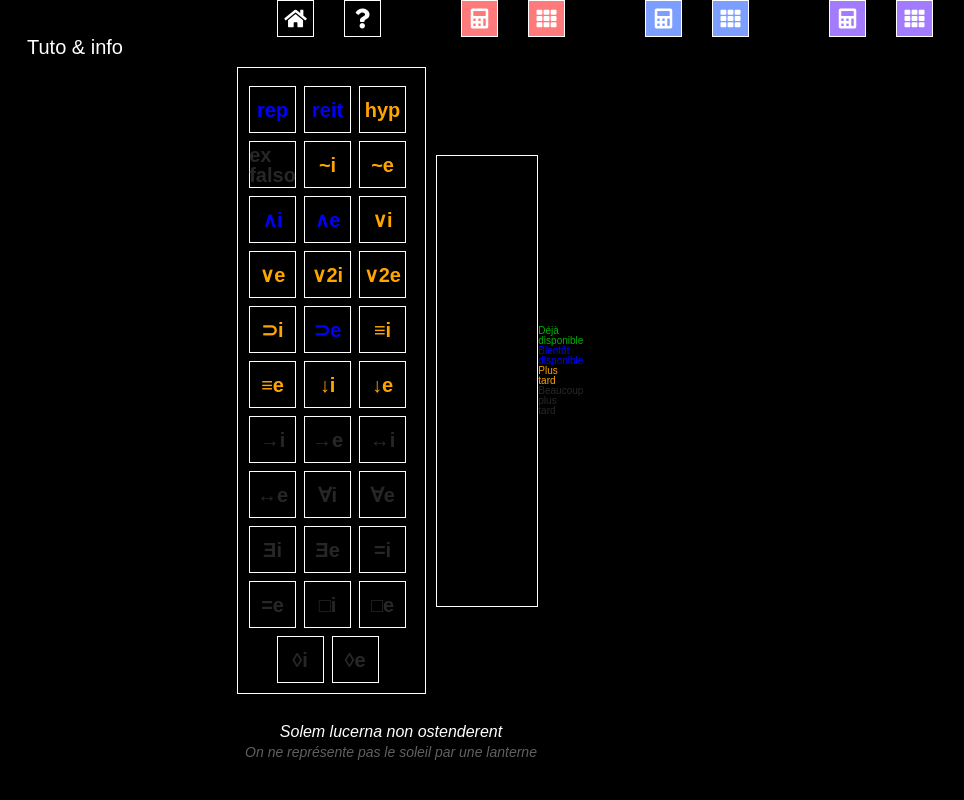
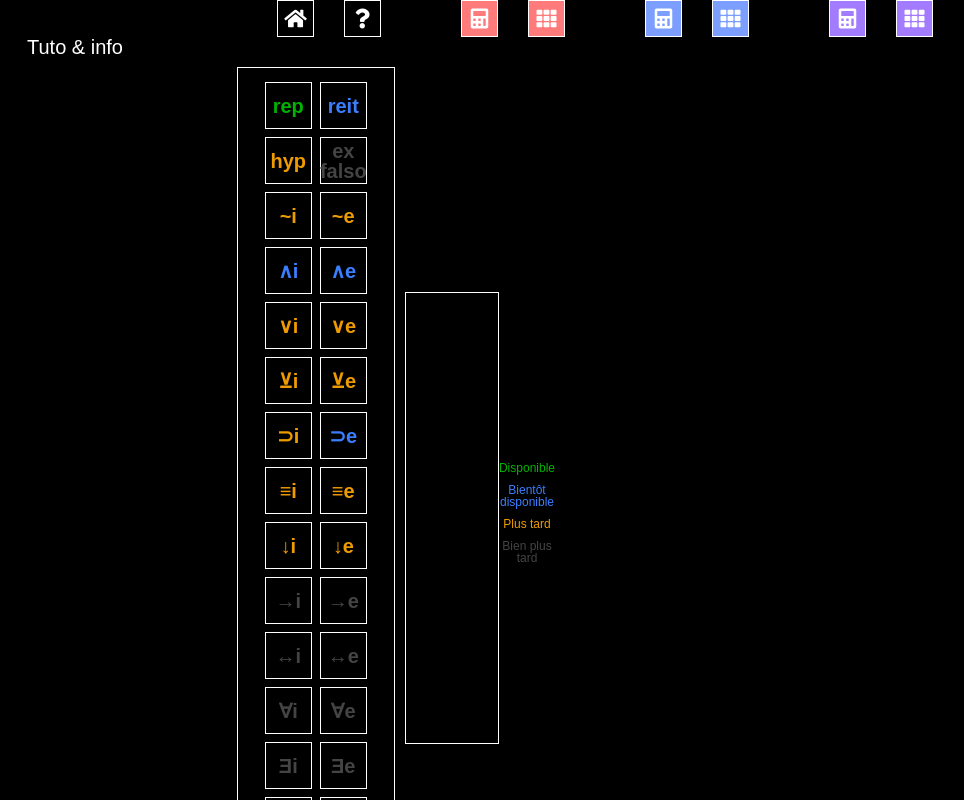
Before and after one commit to muleet/deducteurlogique, a React (Create React App) app: page /tuto in a window 1280 px wide. Shown: the top 800 px of the page, without its empty margins (249-1213 px from the left). Built offline with nearby package versions, Linux system fonts and the light colour scheme.

Commit message:
maj pour les règles

```diff
--- a/src/components/Calcul Tools/ButtonRuleMaker.js
+++ b/src/components/Calcul Tools/ButtonRuleMaker.js
@@ -15,6 +15,8 @@ class ButtonRuleMaker extends Component {
       "∧e",
       "∨i",
       "∨e",
+      "⊻i",
+      "⊻e",
       "⊃i",
       "⊃e",
       "≡i",
--- a/src/components/Calcul Tools/Deducer.js
+++ b/src/components/Calcul Tools/Deducer.js
@@ -131,9 +131,15 @@ class Deducer extends Component {
 
   componentWillReceiveProps(nextProps) {
     // fonction qui se fait à chaque fois qu'on navigue vers la page actuelle (on part de CalculDesProps pour arriver à CalculDesProps)
-    this.setState({
-      currentExercise: Exercises[Number(nextProps.exerciseNumber - 1)]
-    });
+    // Elle permet de changer de numéro d'exercice (sans recharger la page)
+    if (
+      this.props.exerciseNumber > 1 ||
+      this.props.exerciseNumber < Exercises.length
+    ) {
+      this.setState({
+        currentExercise: Exercises[Number(nextProps.exerciseNumber - 1)]
+      });
+    }
   }
 }
 
--- a/src/components/ShowInfoRules.js
+++ b/src/components/ShowInfoRules.js
@@ -32,15 +32,13 @@ class ShowInfoRules extends Component {
   makeLegendAboutColorRule() {
     const LegendAboutColorRule = (
       <Fragment>
-        <li className="yes-available-rule legend-example">
-          {"Déjà disponible"}
-        </li>
+        <li className="yes-available-rule legend-example">{"Disponible"}</li>
         <li className="soon-available-rule legend-example">
           {"Bientôt disponible"}
         </li>
         <li className="later-available-rule legend-example">{"Plus tard"}</li>
         <li className="maybenever-available-rule legend-example">
-          {"Beaucoup plus tard"}
+          {"Bien plus tard"}
         </li>
       </Fragment>
     );
@@ -64,8 +62,7 @@ class ShowInfoRules extends Component {
           style={{
             display: "flex",
             textAlign: "start",
-            fontWeight: "bold",
-            marginBottom: "10px"
+            fontWeight: "bold"
           }}
         >
           Rule {numRule + 1} : {Rules[numRule].name}
@@ -79,12 +76,34 @@ class ShowInfoRules extends Component {
       <Fragment>{Rules[numRule].verbalDescription}</Fragment>
     );
 
+    let arrayTemporary = [];
+    if (!Rules[numRule].arrayShowingTheUtilization) {
+      arrayTemporary.push("Pas d'explication pour le moment");
+    } else {
+      for (
+        let i = 0;
+        i < Rules[numRule].arrayShowingTheUtilization.length;
+        i++
+      ) {
+        arrayTemporary.push(
+          <Fragment>
+            {Number(i + 1) +
+              ". " +
+              Rules[numRule].arrayShowingTheUtilization[i]}
+          </Fragment>
+        );
+      }
+    }
+    const strShowingTheUtilization = arrayTemporary;
+
     // Compilation de toutes les données en une seule variable, qui est l'état arrayInfoRule
     this.setState({
       arrayInfoRule: (
         <Fragment>
           <li>{verbalNameToRender}</li>
           Description : <li>{verbalDescriptionToRender}</li>
+          Comment l'utiliser :{" "}
+          <li className="how-to-use-that-rule">{strShowingTheUtilization}</li>
         </Fragment>
       )
     });
--- a/src/css/ShowInfoRules.css
+++ b/src/css/ShowInfoRules.css
@@ -7,10 +7,11 @@
 }
 
 .list-rules {
-  width: 500px;
+  width: 440px;
   display: flex;
   flex-direction: row;
   justify-content: center;
+  text-align: center;
   flex-flow: wrap;
   margin: 10px;
   padding: 10px;
@@ -27,7 +28,7 @@
   font-weight: bold;
   width: 45px;
   height: 45px;
-  margin: 8px 8px 0 0;
+  margin: 4px;
 }
 
 .single-rule:hover {
@@ -81,27 +82,29 @@
 }
 
 .soon-available-rule {
-  color: blue;
+  color: rgb(58, 127, 255);
 }
 .later-available-rule {
-  color: orange;
+  color: rgb(238, 155, 0);
 }
 .maybenever-available-rule {
-  color: rgba(70, 70, 70, 0.555);
+  color: rgba(70, 70, 70, 0.972);
 }
 
 .legend-about-colors {
+  font-size: 12px;
   display: flex;
   flex-direction: column;
+  align-content: center;
   text-align: center;
-  margin-bottom: 10px;
-  height: 100px;
-  width: 50px;
-  font-size: 10px;
 }
 
 .legend-about-colors .legend-example {
   margin-bottom: 10px;
-  height: 10px;
-  width: 10px;
 }
+
+.how-to-use-that-rule {
+  display: flex;
+  flex-direction: column;
+  align-content: center;
+}
--- a/src/css/color.css
+++ b/src/css/color.css
@@ -1,5 +1,6 @@
 .tuto-color {
-  background-color: #4dff6a;
+  background-color: black;
+  color: white;
 }
 
 .prop-color {
--- a/src/data/LocutionsLatines.json
+++ b/src/data/LocutionsLatines.json
@@ -84,7 +84,8 @@
   },
   {
     "latin": "Ex falso sequitur quod libet",
-    "traduction": "Du faux découle ce que l'on veut"
+    "traduction": "Du faux découle ce que l'on veut",
+    "note": "(Principe d'explosion)"
   },
   {
     "latin": "Exeat",
```
Also changed, not shown: src/data/InfoRules.json (+38 -39 lines).
